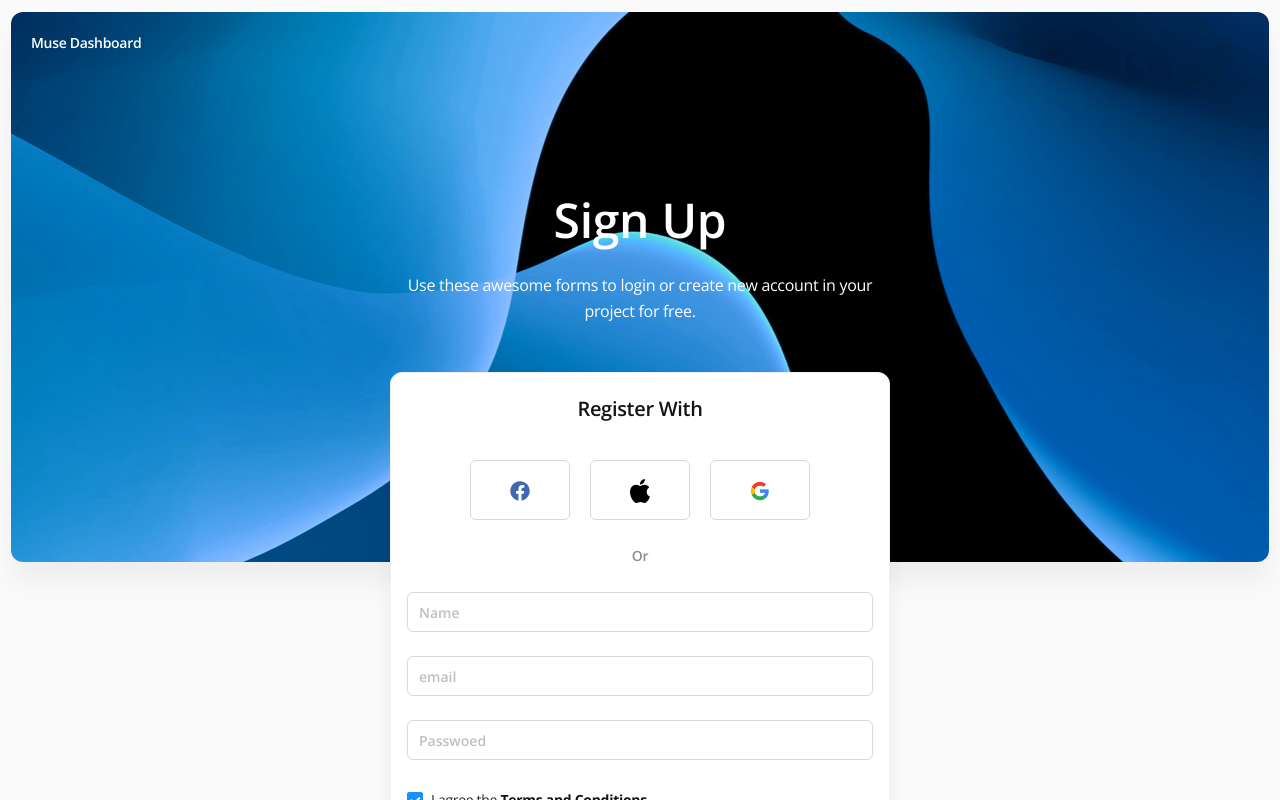
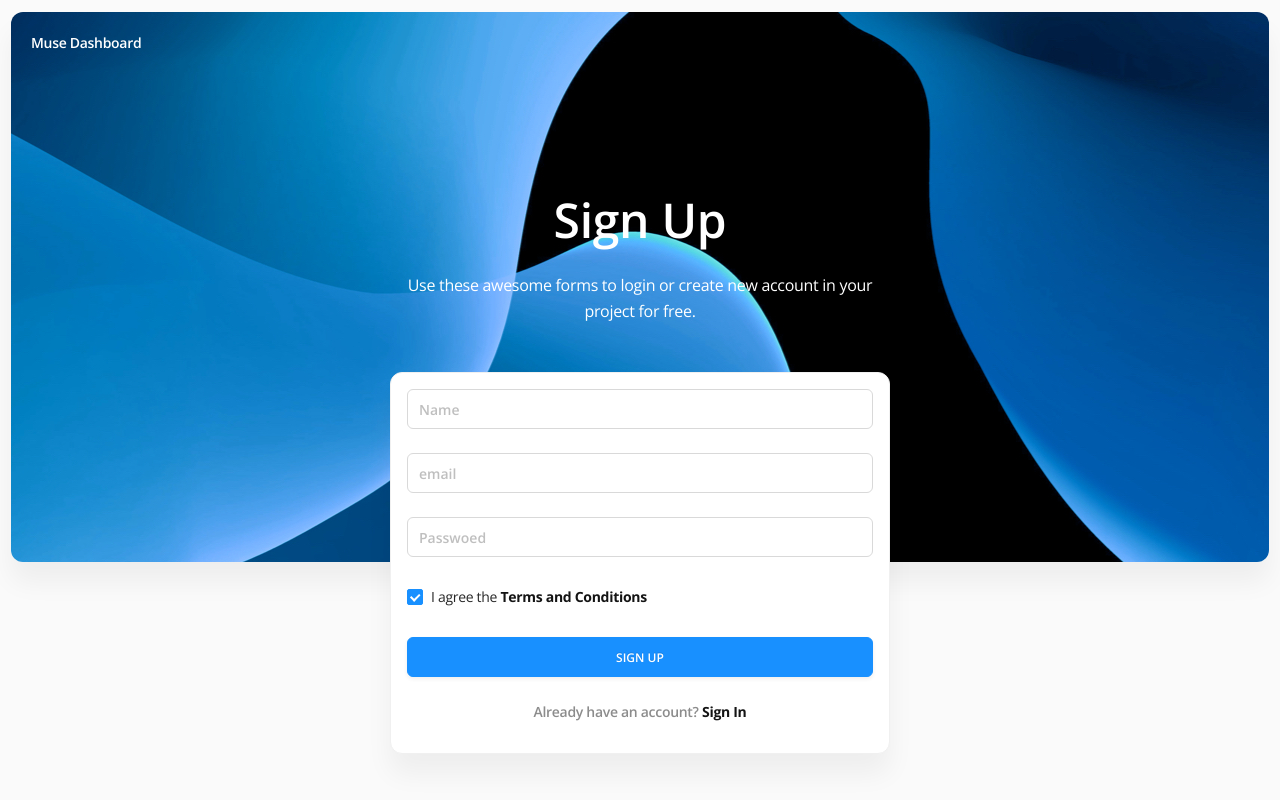
Before and after one commit to Cornerpis/agile-orbit-frontend, a React (Create React App) app: page /sign-up in a window 1280 px wide. Shown: the top 800 px of the page. Built offline with nearby package versions, Linux system fonts and the light colour scheme.

Commit message:
remove sso on the signup page

```diff
--- a/src/pages/SignUp.js
+++ b/src/pages/SignUp.js
@@ -176,10 +176,12 @@ export default class SignUp extends Component {
 
             <Card
               className="card-signup header-solid h-full ant-card pt-0"
-              title={<h5>Register With</h5>}
+              title={
+                ""
+              }
               bordered="false"
             >
-              <div className="sign-up-gateways">
+              {/* <div className="sign-up-gateways">
                 <Button type="false">
                   <img src={logo1} alt="logo 1" />
                 </Button>
@@ -189,8 +191,8 @@ export default class SignUp extends Component {
                 <Button type="false">
                   <img src={logo3} alt="logo 3" />
                 </Button>
-              </div>
-              <p className="text-center my-25 font-semibold text-muted">Or</p>
+              </div> */}
+              {/* <p className="text-center my-25 font-semibold text-muted">Or</p> */}
               <Form
                 name="basic"
                 initialValues={{ remember: true }}
```
